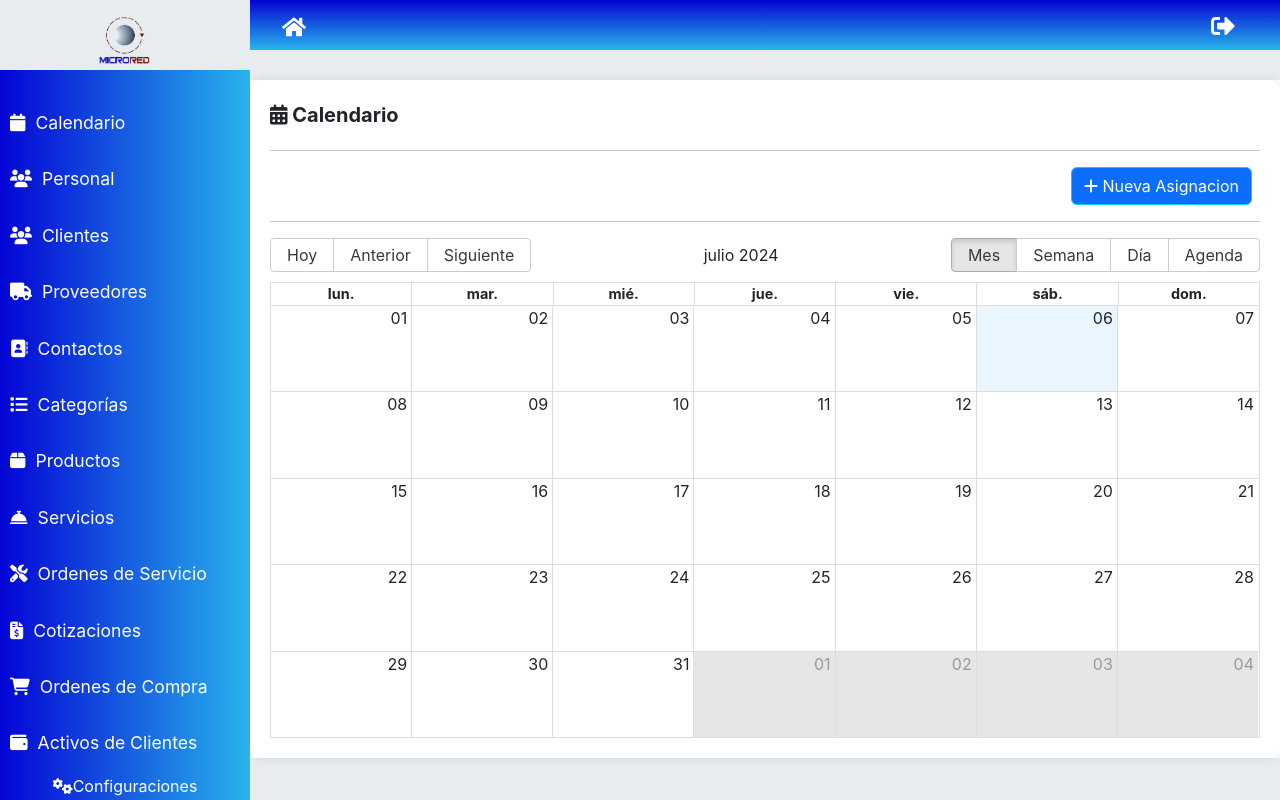
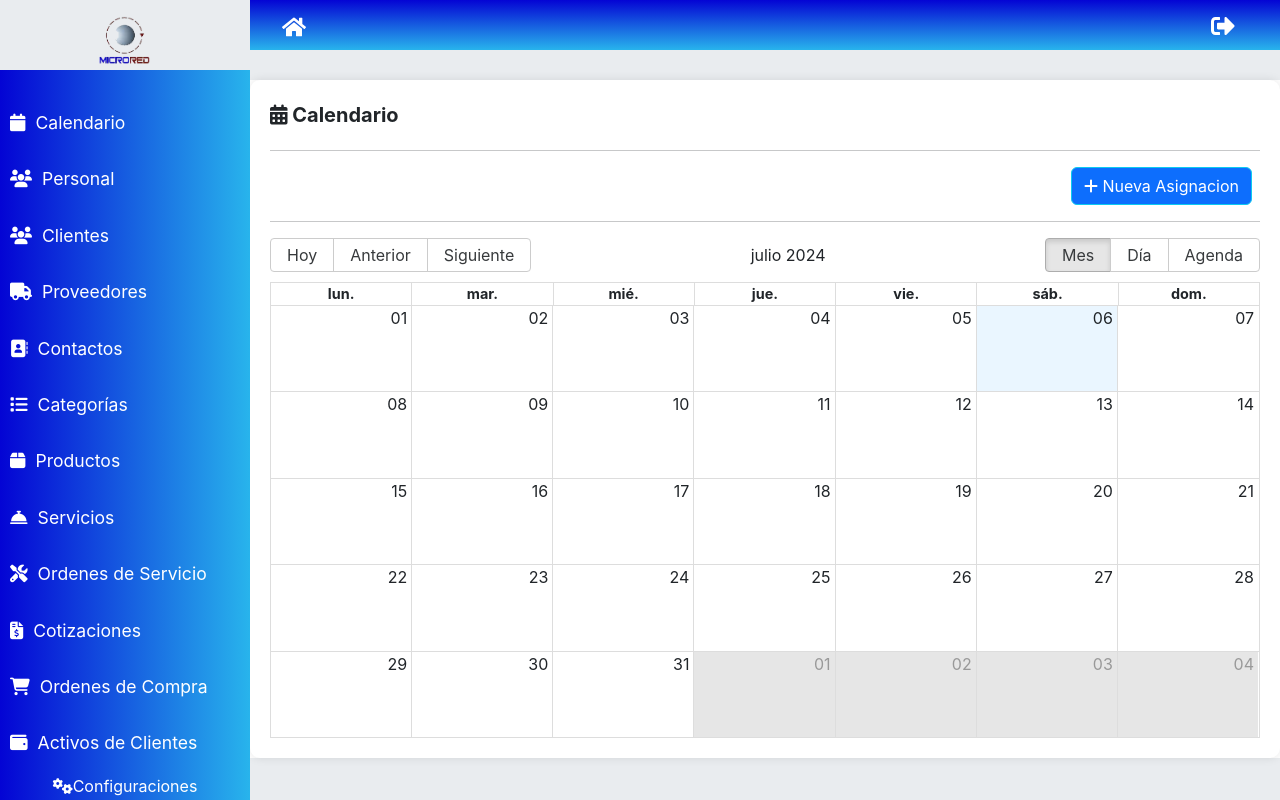
Before and after one commit to Marc0Val/estadia, a React (Create React App) app in the folder frontend/: page /admin in a window 1280 px wide. Built offline with nearby package versions, Linux system fonts and the light colour scheme; no server answers.

Commit message:
Cambios menores dentro del calendario

```diff
--- a/frontend/src/components/Forms/FormularioPersonalLogin.js
+++ b/frontend/src/components/Forms/FormularioPersonalLogin.js
@@ -27,7 +27,7 @@ const FormularioPersonalLogin = () => {
     setFormData({
       name: "",
       last_name: "",
-        role_: "Empleado",
+      role_: "Empleado",
       email: "",
       cell_number: "",
       country: "",
--- a/frontend/src/components/calendar/Calendar.js
+++ b/frontend/src/components/calendar/Calendar.js
@@ -51,7 +51,7 @@ const CalendarComponent = () => {
         selectable
         onSelectSlot={handleSelectSlot}
         onSelectEvent={handleSelectEvent}
-        views={["month", "week", "day", "agenda"]}
+        views={["month", "day", "agenda"]}
       />
       <Modal show={showModal} onHide={() => setShowModal(false)}>
         <Modal.Header closeButton>
```
